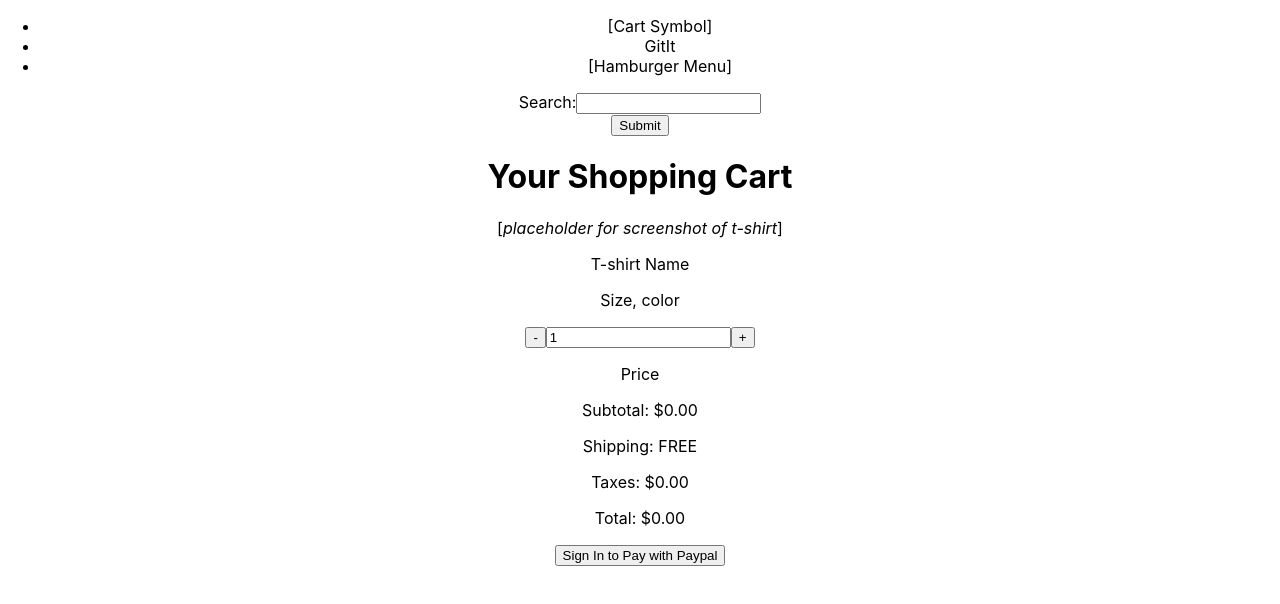
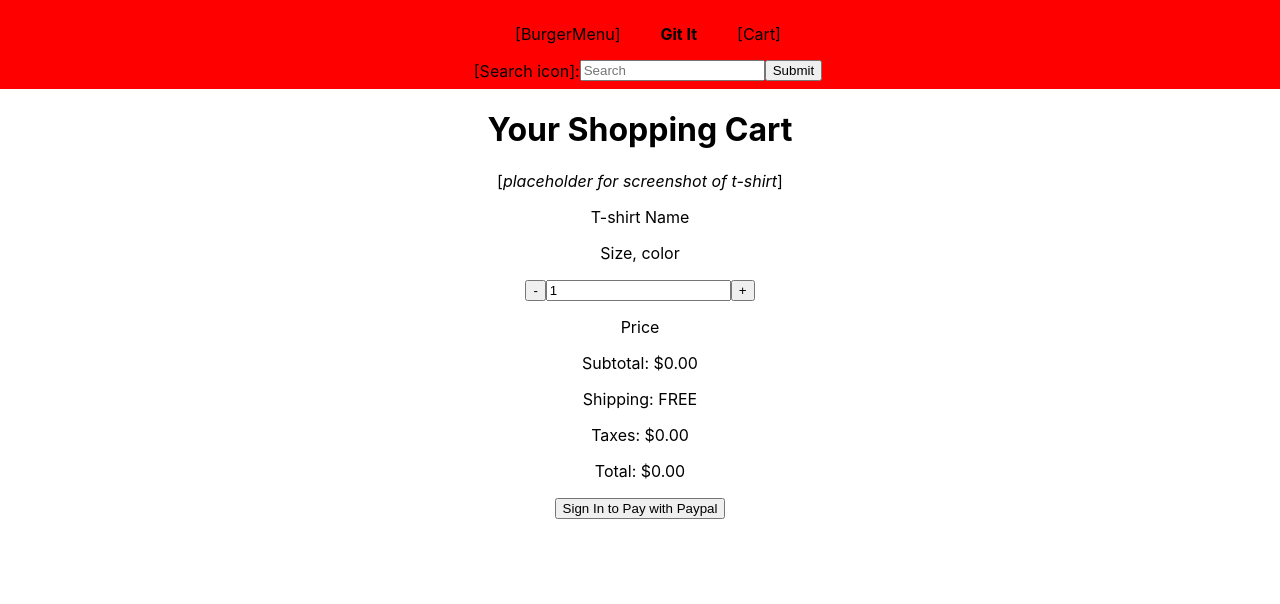
Before and after one commit to SabrinaSides/git-it-client, a React (Create React App) app: page /shopping-cart in a window 1280 px wide. Shown: the top 604 px of the page. Built offline with nearby package versions, Linux system fonts and the light colour scheme; the HTML template or start-up script is replaced by a standard one.

Commit message:
navbar html wireframe

```diff
--- a/src/App.js
+++ b/src/App.js
@@ -18,7 +18,8 @@ class App extends Component {
   return (
     <div className="App">
       <nav>
-        <Navbar />
+      <Route path='/shop' component={Navbar} />
+      <Route path='/shopping-cart' component={Navbar} />
       </nav>
       <main>
         <Switch>
--- a/src/components/Navbar.js
+++ b/src/components/Navbar.js
@@ -1,27 +1,20 @@
 import React, { Component } from 'react';
+import '../styles/Navbar.css';
 
 class Navbar extends Component {
   render() {
     return (
-      <div>
-        <div>
-          <ul className='nav-bar'>
-            <li
-            // onClick={() => this.props.history.push('/')}
-            >
-              [Cart Symbol]
-            </li>
-            <li
-            // onClick={() => this.props.history.push('/reports')}
-            >
-              GitIt
-            </li>
-            <li>[Hamburger Menu]</li>
-          </ul>
+      <div className='nav-bar'>
+        <div className='icons'>
+          <div>[BurgerMenu]</div>
+          <p onClick={() => this.props.history.push('/shop')}>
+            <strong>Git It</strong>
+          </p>
+          <div onClick={() => this.props.history.push('/shopping-cart')}>[Cart]</div>
         </div>
-        <form>
-          <label for='product-search'>Search:</label>
-          <input type='text' id='product-search' name='product-search' />
+        <form className='icons'>
+          <label htmlFor='product-search'>[Search icon]:</label>
+          <input type='text' id='product-search' name='product-search' placeholder='Search'/>
           <br />
           <input type='submit' value='Submit' />
         </form>
--- a/src/components/ShoppingCart.js
+++ b/src/components/ShoppingCart.js
@@ -1,6 +1,10 @@
 import React, { Component } from 'react'
 
 class ShoppingCart extends Component {
+    state = {
+        productQuantity: 0
+    }
+
     render() {
         return (
             <div>
--- /dev/null
+++ b/src/styles/Navbar.css
@@ -0,0 +1,30 @@
+.nav-bar {
+  width: 100%;
+  background-color: red;
+  padding: 0.5rem;
+}
+
+.nav-bar li {
+  list-style: none;
+  color: white;
+  padding-left: 5px;
+  font-size: 20px;
+}
+
+.icons {
+  display: flex;
+  flex-direction: row nowrap;
+  justify-content: center;
+  align-items: center;
+}
+
+.icons p {
+  padding: 0 2.5rem;
+}
+
+/* Medium devices (tablets, 768px and up) */
+@media (min-width: 768px) {
+  .nav-bar li {
+    font-size: 25px;
+  }
+}
```
